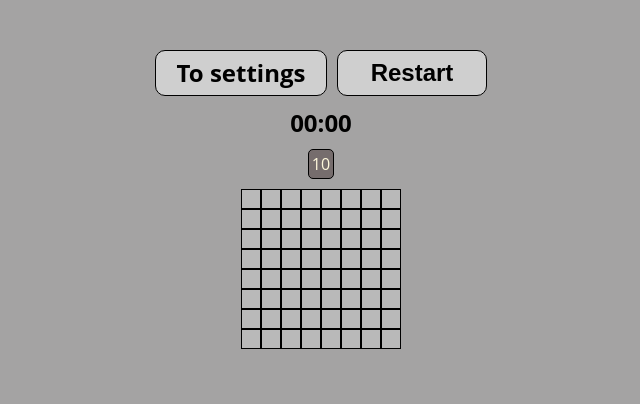
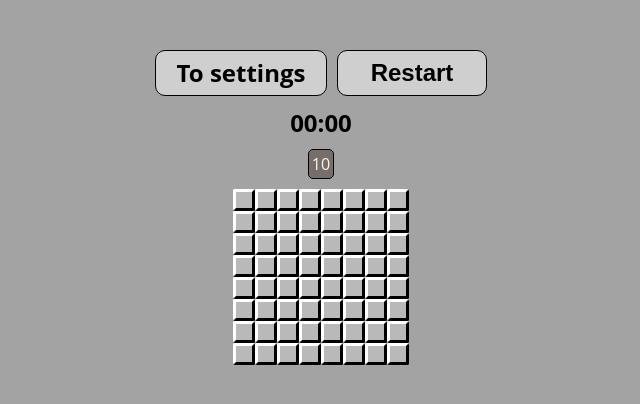
Before and after one commit to metanol596/minesweeper, a React (Create React App) app: page /game in a window 1280 px wide. Shown: the top 404 px of the page, without its empty margins (319-959 px from the left). Built offline with nearby package versions, Linux system fonts and the light colour scheme.

Commit message:
fix cell style

```diff
--- a/src/components/Cell/Cell.tsx
+++ b/src/components/Cell/Cell.tsx
@@ -1,4 +1,5 @@
 import { useEffect, useState } from 'react';
+import cn from 'classnames';
 
 import { ReactComponent as MineIcon } from './mine.svg';
 
@@ -11,17 +12,19 @@ interface CellProps {
   randomMines: number[];
   index: number;
   isGameStart: boolean;
+  setIsGameStart: (f: boolean) => void;
+  setIsFieldBlock: (f: boolean) => void;
 }
 
-function Cell({ handleCellClick, randomMines, index, isGameStart }: CellProps): JSX.Element {
+function Cell({
+  handleCellClick,
+  randomMines,
+  index,
+  isGameStart,
+  setIsGameStart,
+  setIsFieldBlock,
+}: CellProps): JSX.Element {
   const [isMine, setIsMine] = useState<boolean>(false);
-  console.log(isGameStart);
-  console.log(isMine, index, randomMines[index]);
-  const handleMineClick = () => {
-    if (isGameStart && randomMines.includes(index)) {
-      setIsMine(true);
-    }
-  };
 
   useEffect(() => {
     if (!isGameStart) {
@@ -29,14 +32,22 @@ function Cell({ handleCellClick, randomMines, index, isGameStart }: CellProps):
     }
   }, [isGameStart]);
 
+  const handleMineClick = () => {
+    if (isGameStart && randomMines.includes(index)) {
+      setIsMine(true);
+      //setIsGameStart(false);
+      setIsFieldBlock(true);
+    }
+  };
+
   return (
     <button
-      className={s.cell}
+      className={cn(s.cell, { [s.isMine]: isMine })}
       onClick={() => {
         handleCellClick();
         handleMineClick();
       }}>
-      {randomMines.length !== 0 && isMine && <MineIcon className={s.mine} width={17} height={17} />}
+      {randomMines.length !== 0 && isMine && <MineIcon className={s.mine} width={19} height={19} />}
     </button>
   );
 }
--- a/src/components/Cell/cell.module.css
+++ b/src/components/Cell/cell.module.css
@@ -1,15 +1,24 @@
 .cell {
   position: relative;
-  width: 20px;
-  height: 20px;
+  width: 22px;
+  height: 22px;
   border: 1px solid #000000;
   background-color: #b9b9b9;
   cursor: pointer;
+  border-left: 3px solid white;
+  border-top: 3px solid white;
+  border-bottom: 3px solid black;
+  border-right: 3px solid black;
+  border-radius: 2px;
+}
+
+.isMine {
+  background-color: #ff0000;
 }
 
 .cell:hover {
-  border-top-width: 2px;
-  border-left-width: 2px;
+  border-top: 2px solid black;
+  border-left: 2px solid black;
   border-right-width: 0px;
   border-bottom-width: 0px;
 }
@@ -20,8 +29,8 @@
 
 .mine {
   position: absolute;
-  width: 17px;
-  height: 17px;
+  width: 19px;
+  height: 19px;
   top: 1px;
   left: 1px;
 }
--- a/src/components/GameField/GameField.tsx
+++ b/src/components/GameField/GameField.tsx
@@ -11,6 +11,7 @@ interface GameFieldProps {
   handleCellClick: () => void;
   randomMines: number[];
   isGameStart: boolean;
+  setIsGameStart: (f: boolean) => void;
 }
 
 function GameField({
@@ -19,13 +20,17 @@ function GameField({
   minesCount,
   randomMines,
   isGameStart,
+  setIsGameStart,
 }: GameFieldProps): JSX.Element {
+  const [isFieldBlock, setIsFieldBlock] = useState<boolean>(false);
+
   return (
     <div
       className={cn(s.field, {
         [s.first]: cellsCount === 8 * 8,
         [s.second]: cellsCount === 16 * 16,
         [s.third]: cellsCount === 32 * 16,
+        [s.fieldBlock]: isFieldBlock,
       })}>
       {Array.from({ length: cellsCount }, (_, i) => (
         <Cell
@@ -36,6 +41,8 @@ function GameField({
           randomMines={randomMines}
           index={i}
           isGameStart={isGameStart}
+          setIsGameStart={setIsGameStart}
+          setIsFieldBlock={setIsFieldBlock}
         />
       ))}
     </div>
--- a/src/components/GameField/gameField.module.css
+++ b/src/components/GameField/gameField.module.css
@@ -14,3 +14,7 @@
 .third {
   grid-template-columns: repeat(32, fit-content(10px));
 }
+
+.fieldBlock {
+  pointer-events: none;
+}
--- a/src/pages/GameScreen/GameScreen.tsx
+++ b/src/pages/GameScreen/GameScreen.tsx
@@ -51,6 +51,7 @@ function GameScreen({ minesCount, cellsCount }: GameScreenProps): JSX.Element {
         handleCellClick={handleCellClick}
         randomMines={randomMines}
         isGameStart={isGameStart}
+        setIsGameStart={setIsGameStart}
       />
     </section>
   );
--- a/src/pages/GameSettings/GameSettings.tsx
+++ b/src/pages/GameSettings/GameSettings.tsx
@@ -1,4 +1,3 @@
-import { useEffect, useState } from 'react';
 import { Link } from 'react-router-dom';
 
 import s from './gameSettings.module.css';
```
